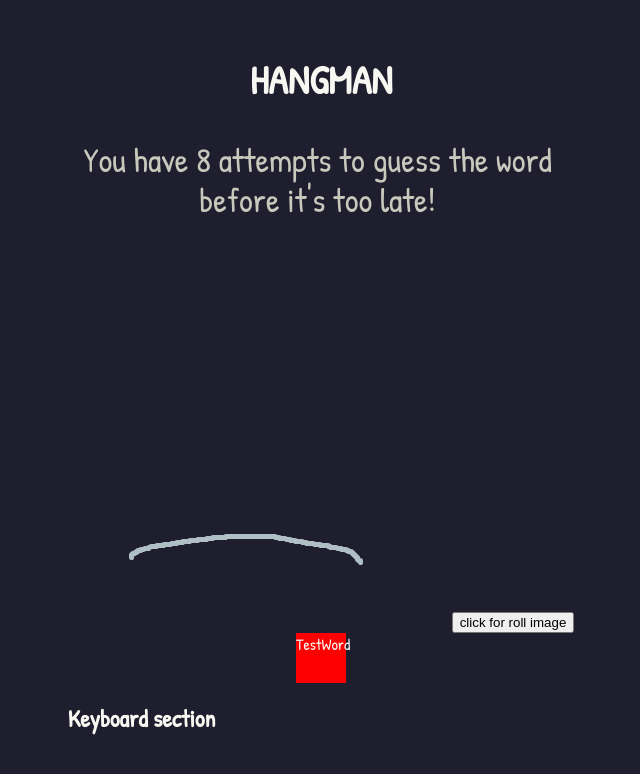
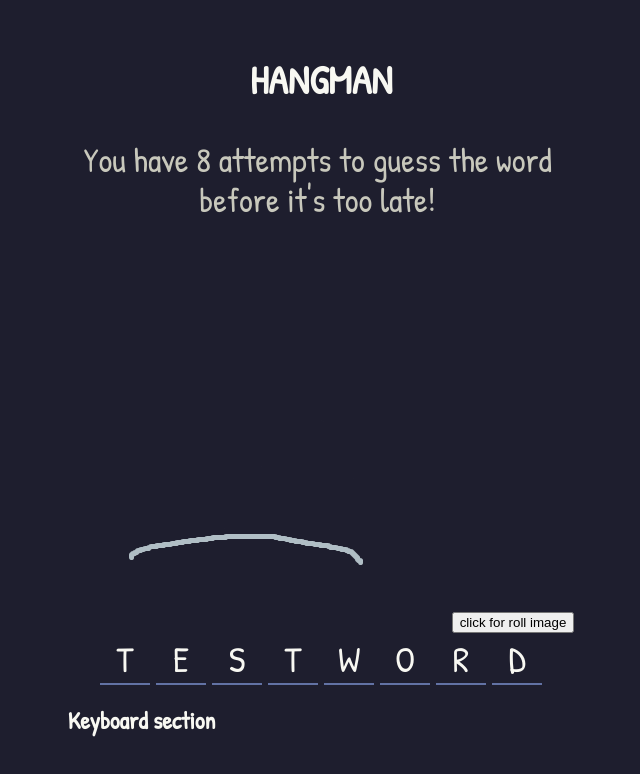
Before and after one commit to markopaunovic1/Hangman-React, a React (Vite) app: page / in a window 1280 px wide. Shown: the top 774 px of the page, without its empty margins (319-959 px from the left). Built offline with nearby package versions, Linux system fonts and the light colour scheme.

Commit message:
letter elements is displayed and styled

```diff
--- a/src/App.jsx
+++ b/src/App.jsx
@@ -7,6 +7,16 @@
 
 function App() {
   const [displayCurrentWord, setDisplayCurrentWord] = useState("TestWord");
+
+  const letterElements = displayCurrentWord
+    .split("")
+    .map((eachLetter, index) => {
+      return (
+        <span key={index} className="eachLetterElements">
+          {eachLetter.toUpperCase()}
+        </span>
+      );
+    });
 
   return (
     <main>
@@ -18,8 +28,8 @@
         <HangmanStatus />
       </section>
 
-      <section>
-        <CurrentWord word={displayCurrentWord} />
+      <section className="currentWord">
+        <CurrentWord word={letterElements} />
       </section>
 
       <section>
--- a/src/components/CurrentWord/index.css
+++ b/src/components/CurrentWord/index.css
@@ -1,11 +1,6 @@
-section.currentWord {
+section.currentWord > span {
   display: flex;
   justify-content: center;
-  gap: 20px;
+  text-align: center;
+  gap: 6px;
 }
-
-section.currentWord > span {
-  height: 50px;
-  width: 50px;
-  background-color: red;
-}
--- a/src/index.css
+++ b/src/index.css
@@ -30,3 +30,13 @@
   text-align: center;
   font-size: 34px;
 }
+
+span.eachLetterElements {
+  display: flex;
+  height: 50px;
+  width: 50px;
+  justify-content: center;
+  align-items: end;
+  border-bottom: 2px solid #6272a4;
+  font-size: 36px;
+}
```
